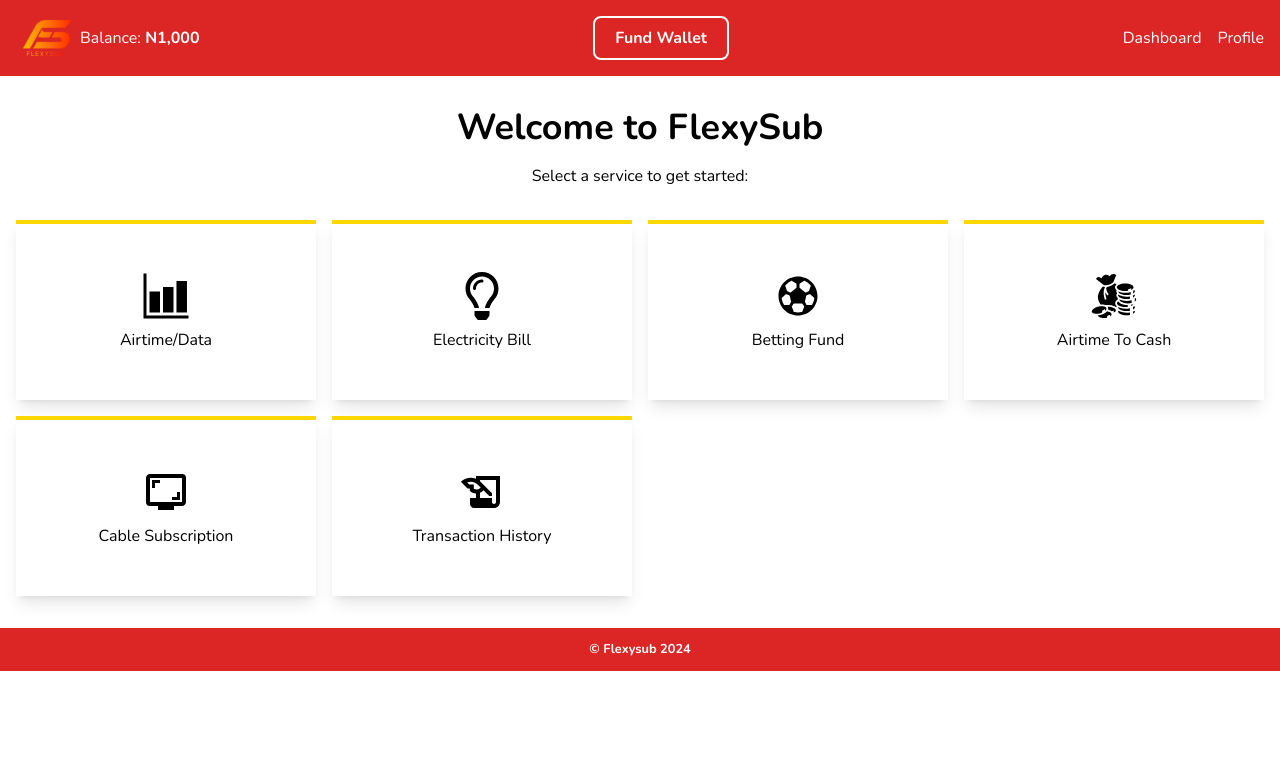
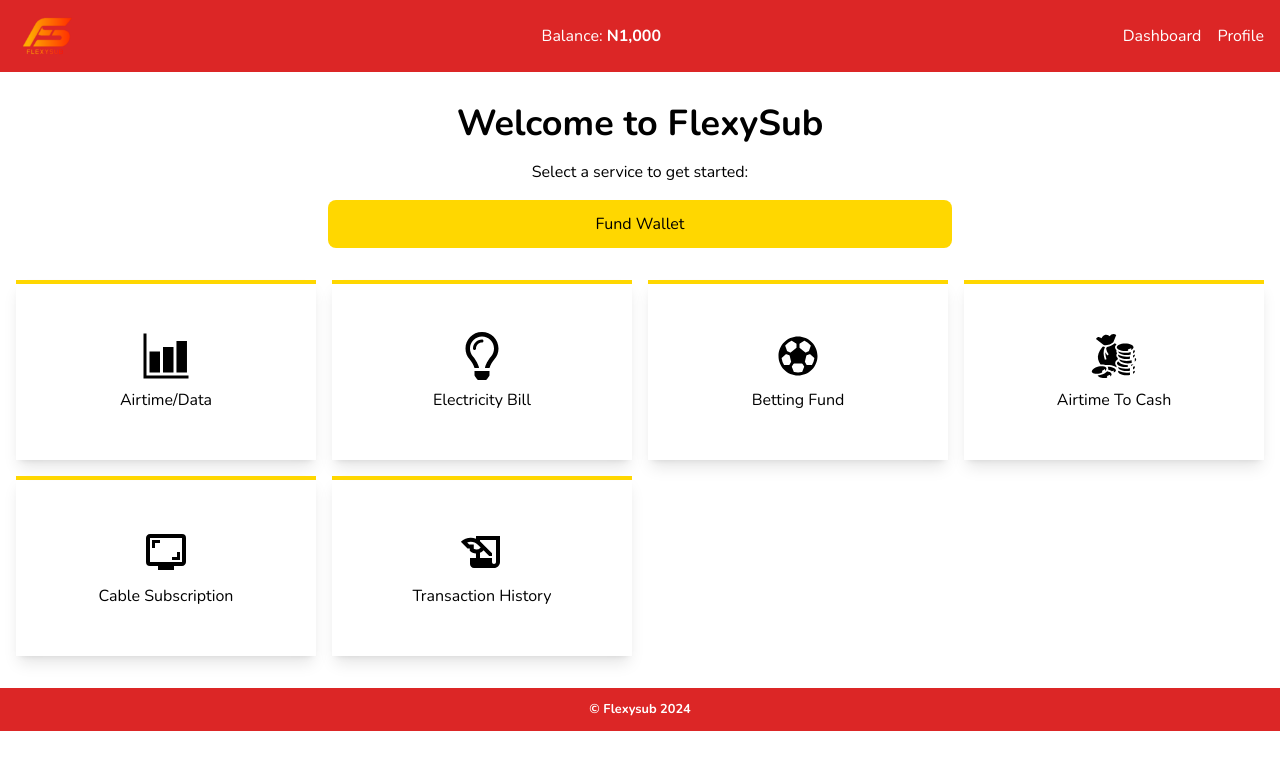
Before and after one commit to Fahyvor/flexysub-frontend, a React (Vite) app: page / in a window 1280 px wide. Shown: the top 770 px of the page. Built offline with nearby package versions, Linux system fonts and the light colour scheme.

Commit message:
fund wallet correction

```diff
--- a/src/component/Nav.tsx
+++ b/src/component/Nav.tsx
@@ -14,11 +14,8 @@
                     <img src={Logo} alt='' className='w-16 h-10'/>
                     {/* <p>FLEXYSUB</p> */}
                 </Link>
-                <div className='lg:flex md:flex hidden'>
+                <div className=''>
                     <p>Balance: <span className='font-bold'>N1,000</span></p>
-                </div>
-                <div className='fund_wallet text-center px-5 cursor-pointer mx-auto bg-transparent py-2 border-2 border-white rounded-lg font-bold'>
-                    <p>Fund Wallet</p>
                 </div>
                 <div className="space-x-4 lg:flex md:flex hidden">
                     <Link to="/dashboard">Dashboard</Link>
@@ -38,9 +35,9 @@
                 <div className="p-4 pt-6">
                     <Link to="/dashboard" className="block py-2">Dashboard</Link>
                     <Link to="/profile" className="block py-2">Profile</Link>
-                    <div className='my-2'>
+                    {/* <div className='my-2'>
                         <p>Balance: <span className='font-bold'>N1,000</span></p>
-                    </div>
+                    </div> */}
                 </div>
             </div>
         </div>
--- a/src/pages/Home.tsx
+++ b/src/pages/Home.tsx
@@ -11,6 +11,9 @@
         <div className="text-center space-y-4">
             <h2 className="lg:text-4xl md:text-4xl text-2xl font-bold">Welcome to FlexySub</h2>
             <p>Select a service to get started:</p>
+            <div className='fund_wallet lg:w-1/2 md:1/2 w-full mx-auto cursor-pointer rounded-lg bg-gold py-3'>
+                <p>Fund Wallet</p>
+            </div>
             <div className='grid lg:grid-cols-4 md:grid-cols-3 grid-cols-2 gap-4 pt-4'>
                 <Link to="/topup" className=" flex flex-col gap-2 items-center shadow-lg p-3 py-12 hover:bg-gold border-t-4 border-gold"><IoBarChartSharp className='lg:w-12 lg:h-12 md:w-12 md:h-12 w-6 h-6' /> <p>Airtime/Data</p> </Link>
                 <Link to="/electricity-bill" className=" flex flex-col gap-2 items-center shadow-lg p-3 py-12 hover:bg-gold border-t-4 border-gold"><FaRegLightbulb className='lg:w-12 lg:h-12 md:w-12 md:h-12 w-6 h-6'/><p>Electricity Bill</p></Link>
@@ -23,9 +26,7 @@
                 <MdHistoryEdu  className='lg:w-12 lg:h-12 md:w-12 md:h-12 w-6 h-6'/> <p>Transaction History</p></Link>
             </div>
 
-            {/* <div className='fund_wallet lg:w-1/2 md:1/2 w-full cursor-pointer rounded-lg bg-gold py-3'>
-                <p>Fund Wallet</p>
-            </div> */}
+
         </div>
     )
 }
```
